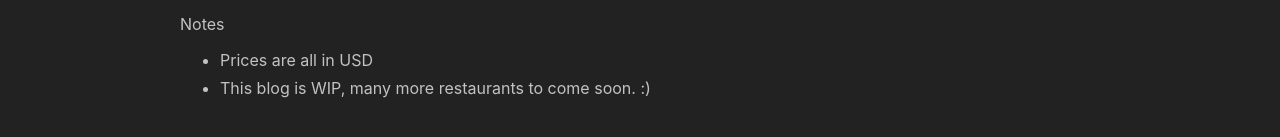
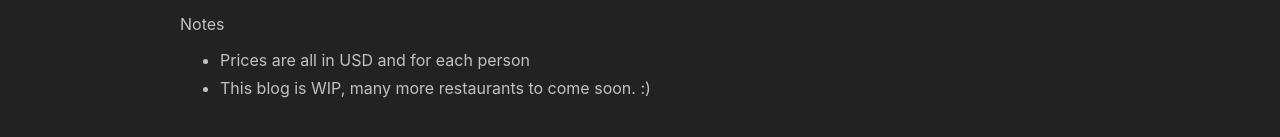
Before and after one commit to jyu/jyu.github.io, a React (Create React App) app: page /food in a window 1280 px wide. Shown: the part 785-922 px from the top of the page. Built offline with nearby package versions, Linux system fonts and the light colour scheme.

Commit message:
Prettier

```diff
--- a/src/routes/Food/index.jsx
+++ b/src/routes/Food/index.jsx
@@ -117,14 +117,16 @@ function Food(props) {
             />
           </div>
           <div
-              className={!isMobile ? classes.container : classes.containerMobile}
-            >
-            <p className={classes.p}>
-              Notes
-            </p>
+            className={!isMobile ? classes.container : classes.containerMobile}
+          >
+            <p className={classes.p}>Notes</p>
             <ul>
-              <li className={classes.li}>Prices are all in USD</li>
-              <li className={classes.li}>This blog is WIP, many more restaurants to come soon. :)</li>
+              <li className={classes.li}>
+                Prices are all in USD and for each person
+              </li>
+              <li className={classes.li}>
+                This blog is WIP, many more restaurants to come soon. :)
+              </li>
             </ul>
           </div>
         </div>
--- a/src/routes/Food/styles.js
+++ b/src/routes/Food/styles.js
@@ -3,7 +3,7 @@ const styles = (theme) => ({
     backgroundColor: "#222",
     minHeight: "100vh",
     minWidth: "920px",
-    paddingBottom: '4em',
+    paddingBottom: "4em",
   },
   container: {
     padding: "0em 8em 1em 8em",
@@ -39,7 +39,7 @@ const styles = (theme) => ({
   },
   li: {
     color: "#c2c2c2",
-    marginBottom: '0.5em'
+    marginBottom: "0.5em",
   },
 });
 
```
